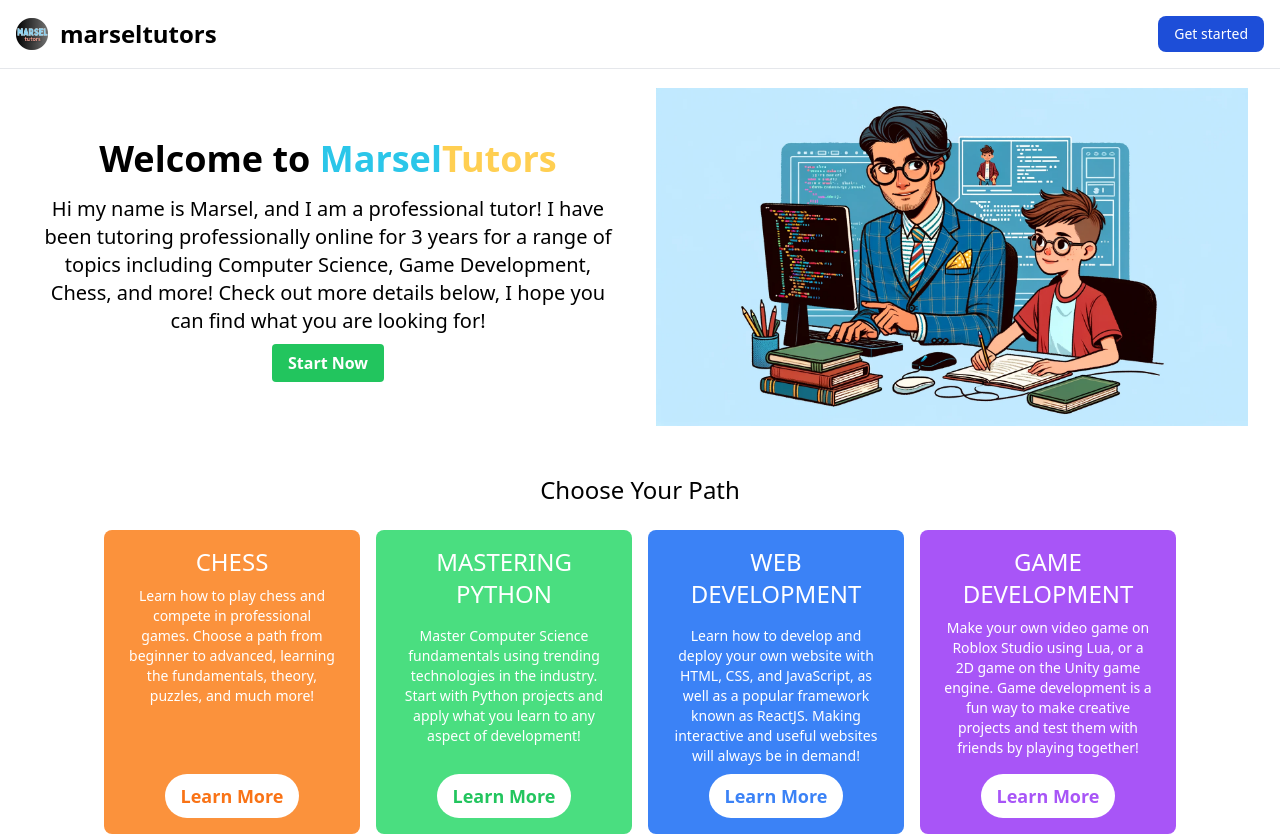
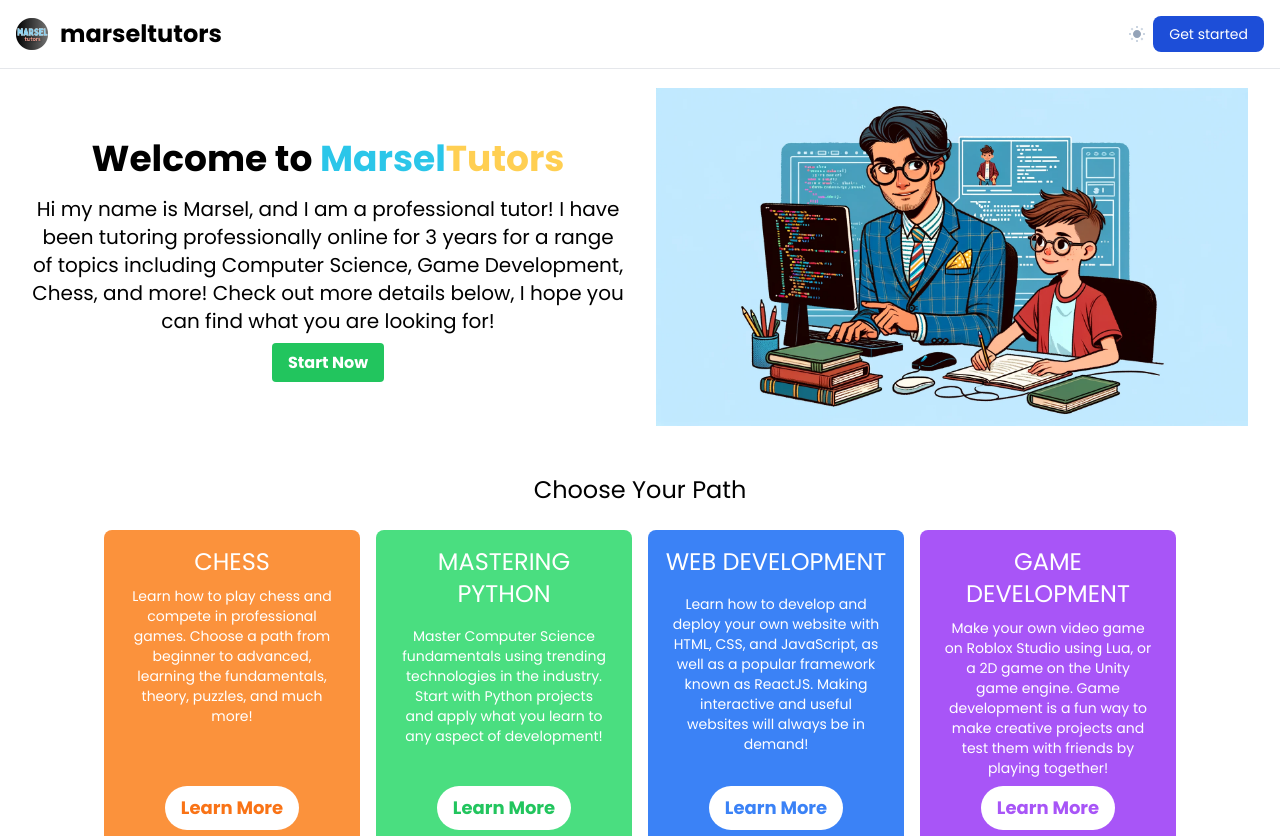
Before and after one commit to iammarsel/marsel-tutors, a React (Vite) app: page / in a window 1280 px wide. Shown: the top 836 px of the page. Built offline with nearby package versions, Linux system fonts and the light colour scheme.

Commit message:
dark mode setup

```diff
--- a/index.html
+++ b/index.html
@@ -3,6 +3,7 @@
   <head>
     <meta charset="UTF-8" />
     <link rel="icon" type="image/svg+xml" href="" />
+    <link href="https://fonts.googleapis.com/css2?family=Poppins:wght@400;700&display=swap" rel="stylesheet">
     <meta name="viewport" content="width=device-width, initial-scale=1.0" />
     <title>MarselTutors</title>
   </head>
--- a/src/App.tsx
+++ b/src/App.tsx
@@ -1,28 +1,11 @@
-import { BrowserRouter as Router, Routes, Route } from 'react-router-dom'
 //import Navbar from './components/Navbar'
-import Home from './components/Home'
-import Chess from './components/Chess'
-import Register from './components/Register'
+import { DarkModeProvider  } from './DarkModeContext';
+import MainContent from './components/MainContent';
 function App() {
-
   return (
-    <>
-    <Router>
-      <Routes>
-          <Route path="/" element ={ <Home/> }/>
-          <Route path="/chess" element ={ <Chess/>}/>
-          <Route path="/register" element ={ <Register/>}/>
-          {
-            /*
-          <Route path="/computer-science" element ={ <ComputerScience/>}/>
-          <Route path="/data-structures" element ={ <DataStruct/>}/>
-          <Route path="/web-development" element ={ <WebDev/>}/>
-          <Route path="/game-development" element ={ <GameDev/>}/>
-            */
-          }
-      </Routes>
-    </Router>
-    </>
+    <DarkModeProvider>
+    <MainContent />
+    </DarkModeProvider>
   )
 }
 
--- /dev/null
+++ b/src/DarkModeContext.tsx
@@ -0,0 +1,25 @@
+import React, { useState, createContext, ReactNode } from 'react';
+
+interface DarkModeContextType {
+  darkMode: boolean;
+  setDarkMode: (darkMode: boolean) => void;
+}
+
+export const DarkModeContext = createContext<DarkModeContextType>({
+  darkMode: false,
+  setDarkMode: () => {},
+});
+
+interface DarkModeProviderProps {
+  children: ReactNode;
+}
+
+export const DarkModeProvider: React.FC<DarkModeProviderProps> = ({ children }) => {
+  const [darkMode, setDarkMode] = useState(false);
+
+  return (
+    <DarkModeContext.Provider value={{ darkMode, setDarkMode }}>
+      {children}
+    </DarkModeContext.Provider>
+  );
+};
--- a/src/components/Chess.tsx
+++ b/src/components/Chess.tsx
@@ -5,7 +5,7 @@
   return (
     <>
     <Navbar />
-    <div className="flex flex-col mt-16">
+    <div className="flex flex-col mt-16 dark:bg-black text-black dark:text-white">
       {/* Full-width header image */}
       <div style={{maxHeight: '60vh'}}className="w-full overflow-hidden">
         <img src={ chess_banner } alt="Chess Banner" className="w-full h-auto" />
@@ -28,7 +28,7 @@
             <li>rating goal: 1500+</li>
           </ul>
         </div>
-        <div className="bg-yellow-600 p-4 rounded-lg shadow-md text-white">
+        <div className="bg-yellow-600 p-4 rounded-lg shadow-md">
           <h2 className="font-semibold text-lg">ADVANCED</h2>
           <ul className="list-disc ml-4 mt-2">
             <li>tournament games analysis</li>
--- a/src/components/Home.tsx
+++ b/src/components/Home.tsx
@@ -11,7 +11,7 @@
 import unity_img from '../assets/unity.png';
 const Home: React.FC = () => {
   return (
-    <div className='mt-10'>
+    <div className='mt-10 dark:bg-black text-black dark:text-white'>
       <Navbar />
 
       {
@@ -39,7 +39,7 @@
       }
 
       {/* New welcome area div */}
-      <div className="flex justify-center items-center text-center h-full mx-4">
+      <div className="flex justify-center items-center text-center h-full mx-4 ">
         {/* Left side content */}
         <div className="w-1/2 px-4 py-12">
           <h1 className="text-4xl font-bold mb-4">Welcome to <span className='text-baby_blue'>Marsel</span><span className='text-peach'>Tutors</span></h1>
--- /dev/null
+++ b/src/components/MainContent.tsx
@@ -0,0 +1,25 @@
+import { useContext } from 'react';
+import { BrowserRouter as Router, Routes, Route } from 'react-router-dom';
+import { DarkModeContext } from '../DarkModeContext';
+import Home from './Home';
+import Chess from './Chess';
+import Register from './Register';
+
+const MainContent = () => {
+  const { darkMode } = useContext(DarkModeContext);
+
+  return (
+    <div className={darkMode ? 'dark' : ''}>
+      <Router>
+        <Routes>
+          <Route path="/" element={<Home />} />
+          <Route path="/chess" element={<Chess />} />
+          <Route path="/register" element={<Register />} />
+          {/* Other routes */}
+        </Routes>
+      </Router>
+    </div>
+  );
+};
+
+export default MainContent;
--- a/src/components/Navbar.tsx
+++ b/src/components/Navbar.tsx
@@ -1,19 +1,45 @@
-import React from 'react';
-//import { Link } from 'react-router-dom';
+import React, { useContext } from 'react';
+import { Link } from 'react-router-dom';
 import logo from '../assets/logo.png';
+import { DarkModeContext } from '../DarkModeContext';
 const Navbar: React.FC = () => {
+  const { darkMode, setDarkMode } = useContext(DarkModeContext);
+
+  const toggleDarkMode = () => {
+    setDarkMode(!darkMode);
+    console.log("Dark Mode:", !darkMode);
+  };
+
   return (
     <>
 
 
-<nav className="bg-white dark:bg-gray-900 fixed w-full z-20 top-0 start-0 border-b border-gray-200 dark:border-gray-600">
+<nav className="bg-white dark:bg-dark_primary fixed w-full z-20 top-0 start-0 border-b border-gray-200 dark:border-gray-600">
   <div className="max-w-screen-xl flex flex-wrap items-center justify-between mx-auto p-4">
-  <a href="https://flowbite.com/" className="flex items-center space-x-3 rtl:space-x-reverse">
+  <Link to="/" className="flex items-center space-x-3 rtl:space-x-reverse">
       <img src={logo} className="h-8" alt="Logo"></img>
       <span className="self-center text-2xl font-semibold whitespace-nowrap dark:text-white">marseltutors</span>
-  </a>
+  </Link>
   <div className="flex md:order-2 space-x-3 md:space-x-0 rtl:space-x-reverse">
-      <button type="button" className="text-white bg-blue-700 hover:bg-blue-800 focus:ring-4 focus:outline-none focus:ring-blue-300 font-medium rounded-lg text-sm px-4 py-2 text-center dark:bg-blue-600 dark:hover:bg-blue-700 dark:focus:ring-blue-800">Get started</button>
+      <button onClick={toggleDarkMode}>
+      <div className="flex flex-col justify-center ml-3">
+        <input type="checkbox" name="light-switch" className="light-switch sr-only" />
+        <label className="relative cursor-pointer p-2">
+            <svg className="dark:hidden" width="16" height="16" xmlns="http://www.w3.org/2000/svg">
+                <path className="fill-slate-300" d="M7 0h2v2H7zM12.88 1.637l1.414 1.415-1.415 1.413-1.413-1.414zM14 7h2v2h-2zM12.95 14.433l-1.414-1.413 1.413-1.415 1.415 1.414zM7 14h2v2H7zM2.98 14.364l-1.413-1.415 1.414-1.414 1.414 1.415zM0 7h2v2H0zM3.05 1.706 4.463 3.12 3.05 4.535 1.636 3.12z" />
+                <path className="fill-slate-400" d="M8 4C5.8 4 4 5.8 4 8s1.8 4 4 4 4-1.8 4-4-1.8-4-4-4Z" />
+            </svg>
+            <svg className="hidden dark:block" width="16" height="16" xmlns="http://www.w3.org/2000/svg">
+                <path className="fill-slate-400" d="M6.2 1C3.2 1.8 1 4.6 1 7.9 1 11.8 4.2 15 8.1 15c3.3 0 6-2.2 6.9-5.2C9.7 11.2 4.8 6.3 6.2 1Z" />
+                <path className="fill-slate-500" d="M12.5 5a.625.625 0 0 1-.625-.625 1.252 1.252 0 0 0-1.25-1.25.625.625 0 1 1 0-1.25 1.252 1.252 0 0 0 1.25-1.25.625.625 0 1 1 1.25 0c.001.69.56 1.249 1.25 1.25a.625.625 0 1 1 0 1.25c-.69.001-1.249.56-1.25 1.25A.625.625 0 0 1 12.5 5Z" />
+            </svg>
+            <span className="sr-only">Switch to light / dark version</span>
+        </label>
+      </div>
+      </button>
+      <Link to="/register" className="text-white bg-blue-700 hover:bg-blue-800 focus:ring-4 focus:outline-none focus:ring-blue-300 font-medium rounded-lg text-sm px-4 py-2 text-center dark:bg-dark-secondary dark:hover:bg-blue-700 dark:focus:ring-blue-800">
+      Get started
+      </Link>
       <button data-collapse-toggle="navbar-sticky" type="button" className="inline-flex items-center p-2 w-10 h-10 justify-center text-sm text-gray-500 rounded-lg md:hidden hover:bg-gray-100 focus:outline-none focus:ring-2 focus:ring-gray-200 dark:text-gray-400 dark:hover:bg-gray-700 dark:focus:ring-gray-600" aria-controls="navbar-sticky" aria-expanded="false">
         <span className="sr-only">Open main menu</span>
         <svg className="w-5 h-5" aria-hidden="true" xmlns="http://www.w3.org/2000/svg" fill="none" viewBox="0 0 17 14">
--- a/src/index.css
+++ b/src/index.css
@@ -1,3 +1,7 @@
 @tailwind base;
 @tailwind components;
 @tailwind utilities;
+
+body {
+  @apply font-sans;
+}
--- a/tailwind.config.js
+++ b/tailwind.config.js
@@ -1,5 +1,6 @@
 /** @type {import('tailwindcss').Config} */
 export default {
+  darkMode: 'class',
   content: [
     "./index.html",
     "./src/**/*.{js,ts,jsx,tsx}",
@@ -9,6 +10,12 @@
       colors: {
         baby_blue: '#2BC6E9',
         peach: '#FFCF52',
+        secondary: '#1b2720',
+        dark_primary: '#121212',
+        dark_secondary: '#262626',
+      },
+      fontFamily: {
+        sans: ['Poppins', 'ui-sans-serif', 'system-ui'],
       }
     },
   },
```
